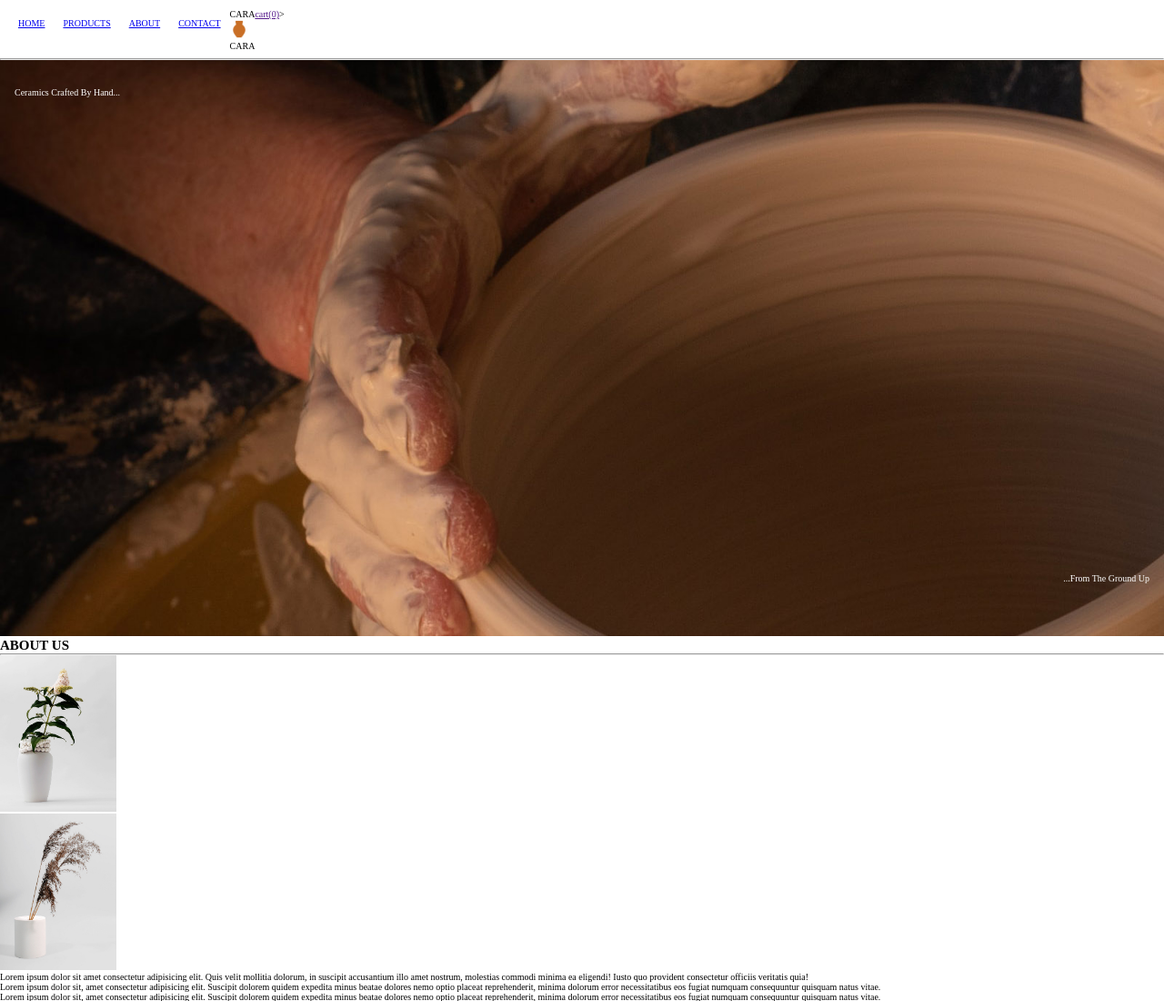
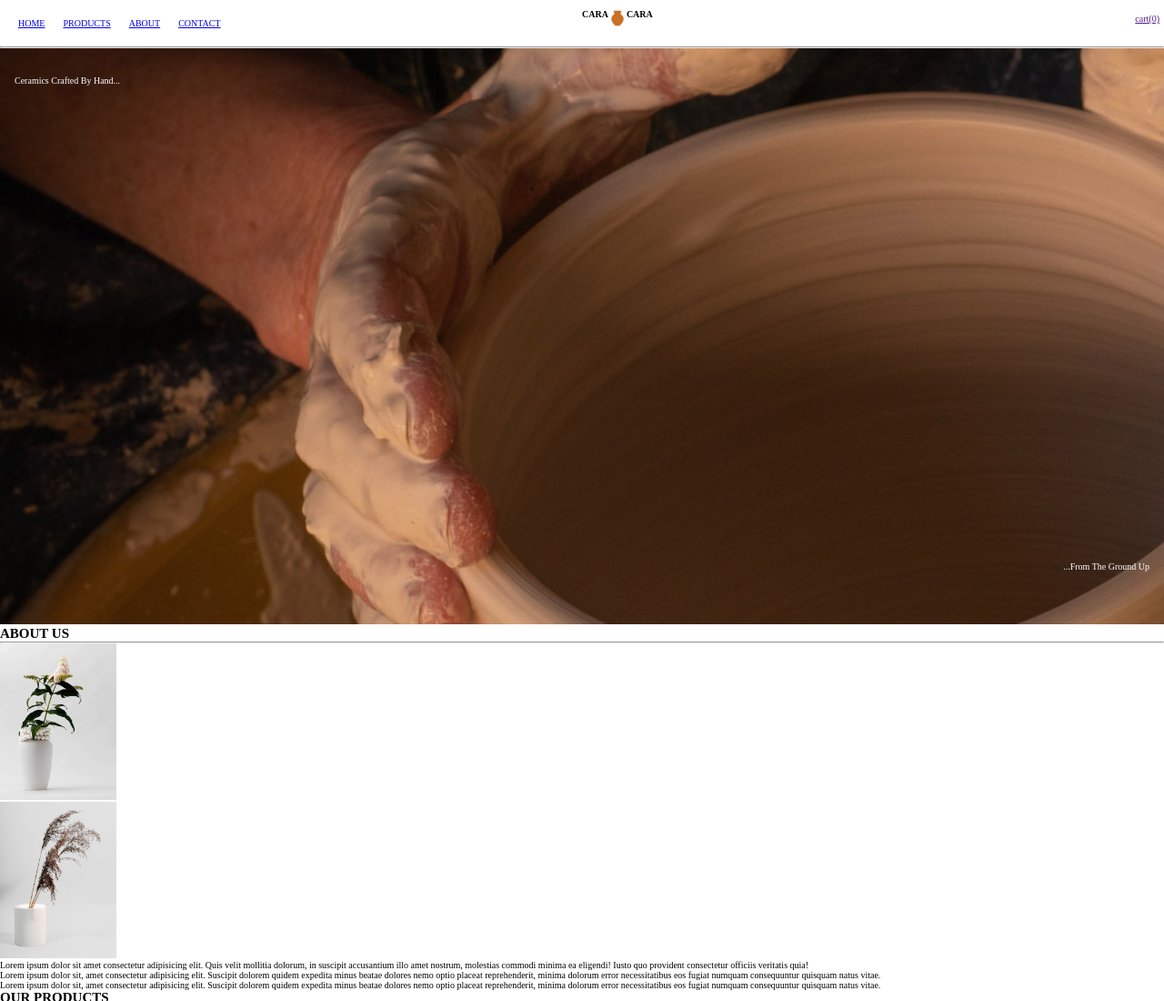
Before and after one commit to austintdean/eCommerce_Website, a plain HTML site: page index.html in a window 1280 px wide. Shown: the top 1100 px of the page at 91% size. Drawn offline with Linux system fonts and the light colour scheme.

Commit message:
created two css classes, cartright and logoposition for the nav bar

```diff
--- a/index.html
+++ b/index.html
@@ -17,15 +17,15 @@
                  <li class="navflex"><a href="#about">ABOUT</a></li>
                  <li class="navflex"><a href="#contact">CONTACT</a></li>
 
-                 <div>
-                     <p>CARA</p>
-                     <img class="img--logo" src="assets/UX-HTML-CSS/icons8-pottery-96.png" alt="caracaralogo">
-                     <p>CARA</p>
-                 </div>
 
-                 <li><a href="">cart(0)</a></li>>
              </ul>
-         </nav>
+                <div class="logoposition">
+                    <p>CARA</p>
+                    <img class="img--logo" src="assets/UX-HTML-CSS/icons8-pottery-96.png" alt="caracaralogo">
+                    <p>CARA</p>
+                </div>
+                  <div class="cartright"><a href="">cart(0)</a></div>
+            </nav>
         <hr>
      </header>
 
--- a/styles.css
+++ b/styles.css
@@ -58,9 +58,6 @@ text{
     display: flex
 }
 
-.flex{
-    display: flex;
-}
 
 .sticky{
     position: sticky;
@@ -95,3 +92,18 @@ text{
     width: 1920px;
     object-fit: cover;
 }
+
+.logoposition{
+    position: absolute;
+    top:0px;
+    left:50%;
+    display: flex;
+    font-size: 30;
+    font-weight: bold;
+}
+
+.cartright{
+    position:absolute;
+    right:5px;
+    top: 5px;
+}
```
